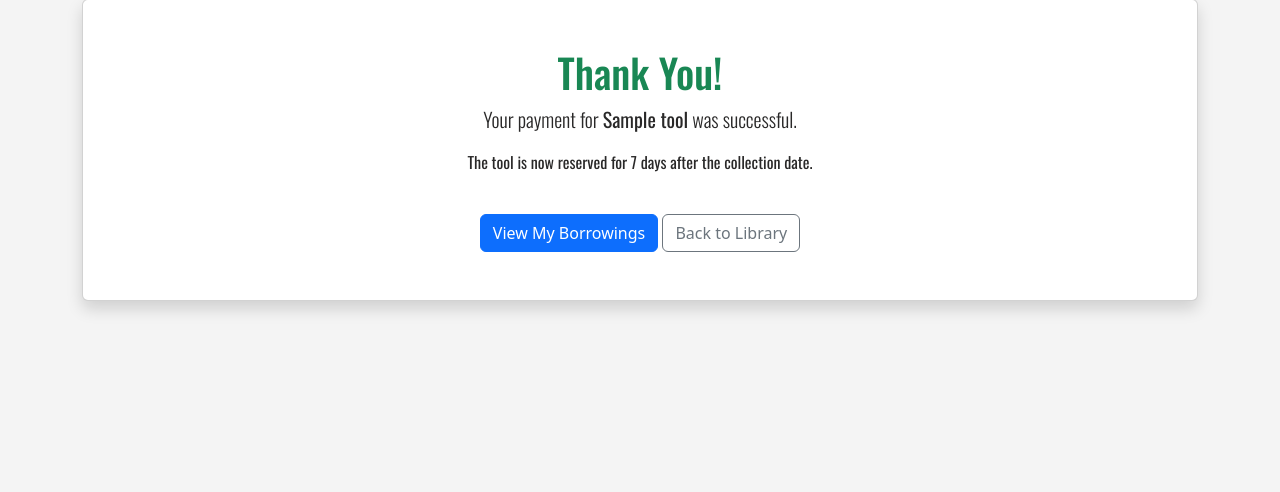
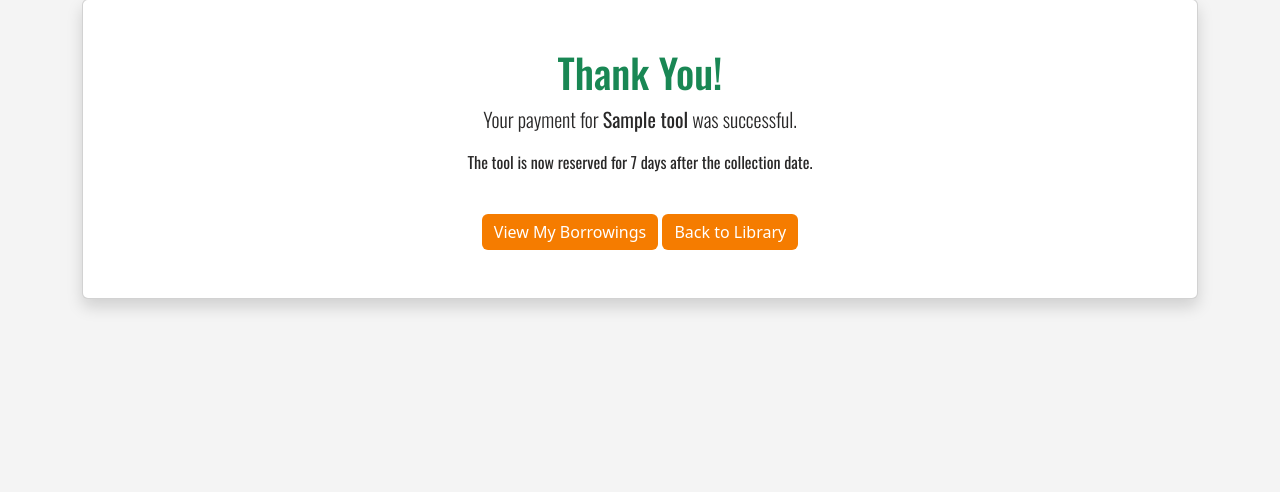
Before and after one commit to BHCGH92/communitytoolhub, a Django app: template checkout/templates/payment_success.html in a window 1280 px wide. Shown: the part 119-611 px from the top of the page. Run offline with Django 5.2, Linux system fonts and the light colour scheme; the template is opened without the code that fills it: values that come from a table or form of the project are taken from there, others are empty; tables that the repository leaves empty hold one stand-in row (values such as "Sample post"); some libraries are stand-ins or nearby versions.

Commit message:
success and failed payment pages styled

```diff
--- a/accounts/templates/accounts/profile.html
+++ b/accounts/templates/accounts/profile.html
@@ -54,7 +54,7 @@
                         <tbody>
                             {% for borrow in borrowings %}
                             <tr>
-                                <td class="ps-3 fw-bold">{{ borrow.tool.name }}</td>
+                                <td class="ps-3">{{ borrow.tool.name }}</td>
                                 <td class="text-muted small">{{ borrow.borrowed_date|date:"d M, Y" }}</td>
                                 <td class="text-muted small">{{ borrow.return_date|date:"d M, Y" }}</td>
                                 <td class="text-center">
--- a/checkout/templates/payment_cancel.html
+++ b/checkout/templates/payment_cancel.html
@@ -3,6 +3,6 @@
 <div class="container text-center mt-5">
     <h1>Payment Cancelled</h1>
     <p>You have not been charged. If you had trouble with the checkout, please try again!</p>
-    <a href="{% url 'tool_list' %}" class="btn btn-primary">Return to Tool Library</a>
+    <a href="{% url 'tool_list' %}" class="btn btn-outline-light">Return to Tool Library</a>
 </div>
 {% endblock %}
--- a/checkout/templates/payment_success.html
+++ b/checkout/templates/payment_success.html
@@ -6,8 +6,8 @@
         <p class="lead">Your payment for <strong>{{ tool.name }}</strong> was successful.</p>
         <p>The tool is now reserved for 7 days after the collection date.</p>
         <div class="mt-4">
-            <a href="{% url 'profile' %}" class="btn btn-primary">View My Borrowings</a>
-            <a href="{% url 'tool_list' %}" class="btn btn-outline-secondary">Back to Library</a>
+            <a href="{% url 'profile' %}" class="btn btn-outline-light">View My Borrowings</a>
+            <a href="{% url 'tool_list' %}" class="btn btn-outline-light mt-2 mt-sm-0">Back to Library</a>
         </div>
     </div>
 </div>
```
